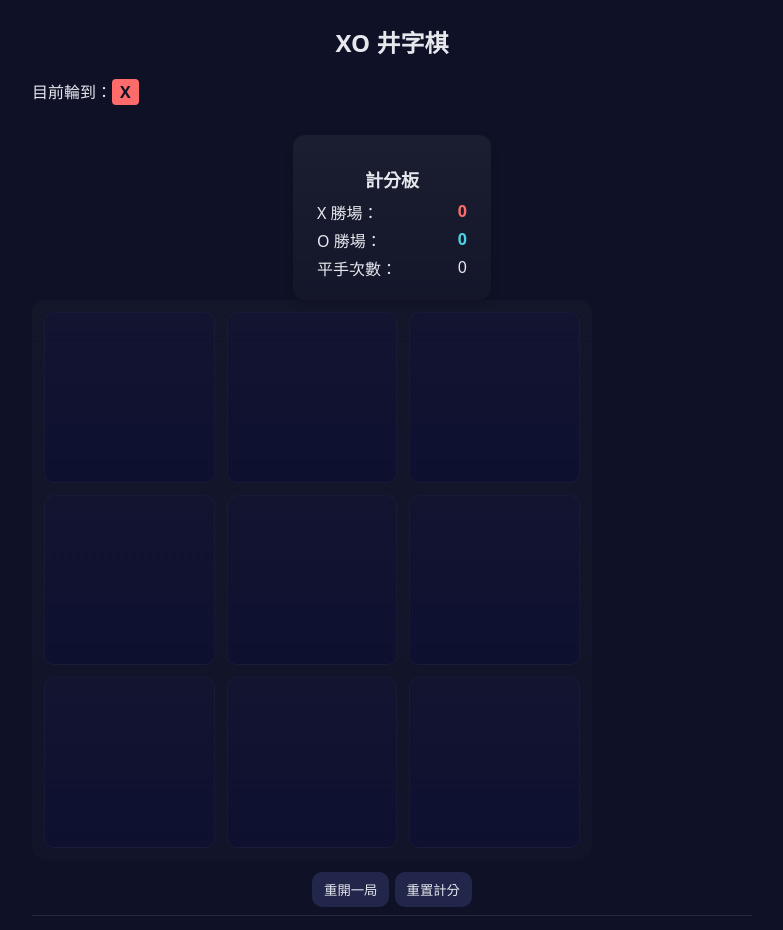
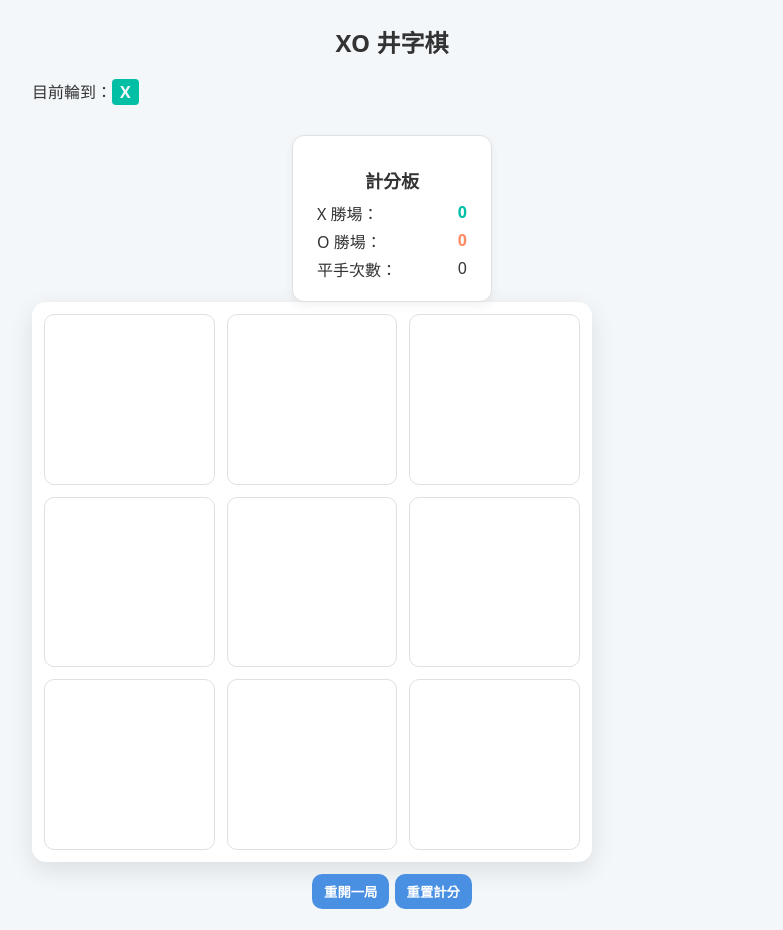
Before and after one commit to s1132962/s1132962.github.io, a plain HTML site: page index.html in a window 1280 px wide. Shown: the whole page, without its empty margins (248-1031 px from the left). Drawn offline with Linux system fonts and the light colour scheme.

Commit message:
Add files via upload

```diff
--- a/styles.css
+++ b/styles.css
@@ -1,15 +1,21 @@
 :root{
---bg: #0f1226;
---text: #e7e8ee;
---x: #ff6b6b;
---o: #4dd0e1;
---win: #ffe066;
-}
+    /* 調整：使用淺色背景，並增加對比度 */
+    --bg: #F4F7F9;        /* 淺灰色/近白色 (新的背景色) */
+    --text: #333333;      /* 深灰色 (文字顏色) */
+    --x: #00BFA5;         /* 亮綠色/青綠色 (X 玩家顏色) */
+    --o: #FF8A65;         /* 亮橘色/珊瑚色 (O 玩家顏色) */
+    --win: #FFD54F;       /* 亮黃色/琥珀色 (勝利顏色) */
+    }
 *{box-sizing:border-box}
 html,body{height:100%;}
 body{
- margin:0; font-family: 'Noto Sans TC', system-ui, -apple-system, sans-serif;
- background:var(--bg); color:var(--text); display:grid; place-items:center; padding:24px;
+    margin:0;
+    font-family: 'Noto Sans TC', system-ui, -apple-system, sans-serif;
+    background:var(--bg); /* 使用淺色背景 */
+    color:var(--text);    /* 使用深色文字 */
+    display:grid;
+    place-items:center;
+    padding:24px;
 }
 .container{ width: min(720px, 96%); text-align:center; }
 h1{ margin:0 0 16px 0; font-size:24px; }
@@ -39,20 +45,36 @@ body[data-turn="o"] #turn {
     display: none;
 }
 .board{
-display:grid; grid-template-columns: repeat(3, 1fr); gap:12px;
-background: linear-gradient(180deg, rgba(255,255,255,0.02), rgba(255,255,255,0.01));
-padding:12px; border-radius:14px; width:min(560px, 92%); aspect-ratio:1/1;
+    display:grid;
+    grid-template-columns: repeat(3, 1fr);
+    gap:12px;
+    /* 移除深色背景，改用輕微的陰影和淺邊框 */
+    background: #FFFFFF; /* 白色背景 */
+    padding:12px;
+    border-radius:14px;
+    width:min(560px, 92%);
+    aspect-ratio:1/1;
+    box-shadow: 0 8px 25px rgba(0, 0, 0, 0.1); /* 增加輕微陰影 */
 }
 .cell{
-    border-radius:10px; background:linear-gradient(180deg,#121430,#0e1030); border:1px solid rgba(255,255,255,0.03);
+    border-radius:10px;
+    /* 移除深色背景，使用白色單色背景和淺邊框 */
+    background: #FFFFFF;
+    border: 1px solid #E0E0E0; /* 淺灰色邊框 */
     font-size:48px;
     font-weight:800;
-    display:grid;
+    display: grid;
     place-items:center;
-    cursor:pointer; user-select:none; -webkit-tap-highlight-color:transparent;
+    cursor:pointer;
+    user-select:none;
+    -webkit-tap-highlight-color:transparent;
+    transition: all 0.2s ease-in-out; /* 增加過渡動畫 */
 }
     .cell.x{ color:var(--x); }
     .cell.o{ color:var(--o); }
+    .cell.x, .cell.o {
+        box-shadow: 0 2px 5px rgba(0, 0, 0, 0.15);
+    }
     .cell.win{ background:var(--win); color:#000; }
 
     .scoreboard{
@@ -61,8 +83,9 @@ padding:12px; border-radius:14px; width:min(560px, 92%); aspect-ratio:1/1;
     display:inline-block;
     padding: 16px 24px;
     border-radius: 12px;
-    background: linear-gradient(180deg, rgba(255,255,255,0.05), rgba(255,255,255,0.02));
-    box-shadow: 0 4px 8px rgba(0, 0, 0, 0.2);
+    background: #FFFFFF; /* 白色背景 */
+    border: 1px solid #E0E0E0; /* 淺灰色邊框 */
+    box-shadow: 0 4px 10px rgba(0, 0, 0, 0.05);
 }
 .scoreboard h2{ margin-bottom:8px; font-size:18px; }
 .controls{ margin-bottom:12px;
@@ -82,14 +105,15 @@ padding:12px; border-radius:14px; width:min(560px, 92%); aspect-ratio:1/1;
 button{padding:8px 12px;
     border-radius:10px;
     border:0;
-    background:#21264a;
-    color:var(--text);
+    background: #4A90E2; /* 使用一個明亮的藍色作為按鈕主色 */
+    color: #FFFFFF; /* 白色文字 */
+    font-weight: 600;
     cursor:pointer;
     transition: all 0.2s ease-out; }
 button:disabled{ opacity:.5; cursor:not-allowed; }
 button:hover:not(:disabled) {
-    transform: translateY(-1px);
-    box-shadow: 0 4px 6px rgba(0, 0, 0, 0.3);
+    transform: translateY(-2px);
+    box-shadow: 0 6px 10px rgba(0, 0, 0, 0.15);
 }
 button:active:not(:disabled) {
     transform: translateY(0);
```
